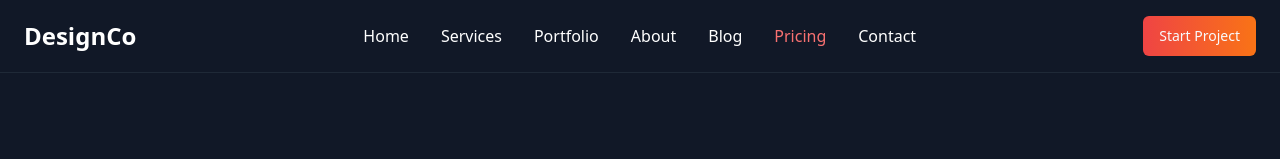
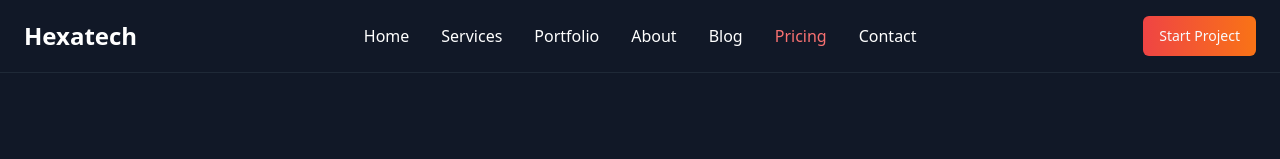
Before and after one commit to Ameyibor/design-spark-brand-hub, a React (Vite) app: page /pricing in a window 1280 px wide. Shown: the top 159 px of the page. Built offline with nearby package versions, Linux system fonts and the light colour scheme.

Commit message:
Reverted to commit 26ba20ad74178f28ca0d2e5b036980bf3aa82a87

```diff
--- a/src/pages/Pricing.tsx
+++ b/src/pages/Pricing.tsx
@@ -71,7 +71,7 @@ const Pricing = () => {
       {/* Navigation */}
       <nav className="px-6 py-4 border-b border-gray-800">
         <div className="max-w-7xl mx-auto flex items-center justify-between">
-          <div className="text-2xl font-bold">DesignCo</div>
+          <div className="text-2xl font-bold">Hexatech</div>
           <div className="hidden md:flex space-x-8">
             <a href="/" className="hover:text-red-400 transition-colors">Home</a>
             <a href="/services" className="hover:text-red-400 transition-colors">Services</a>
```
